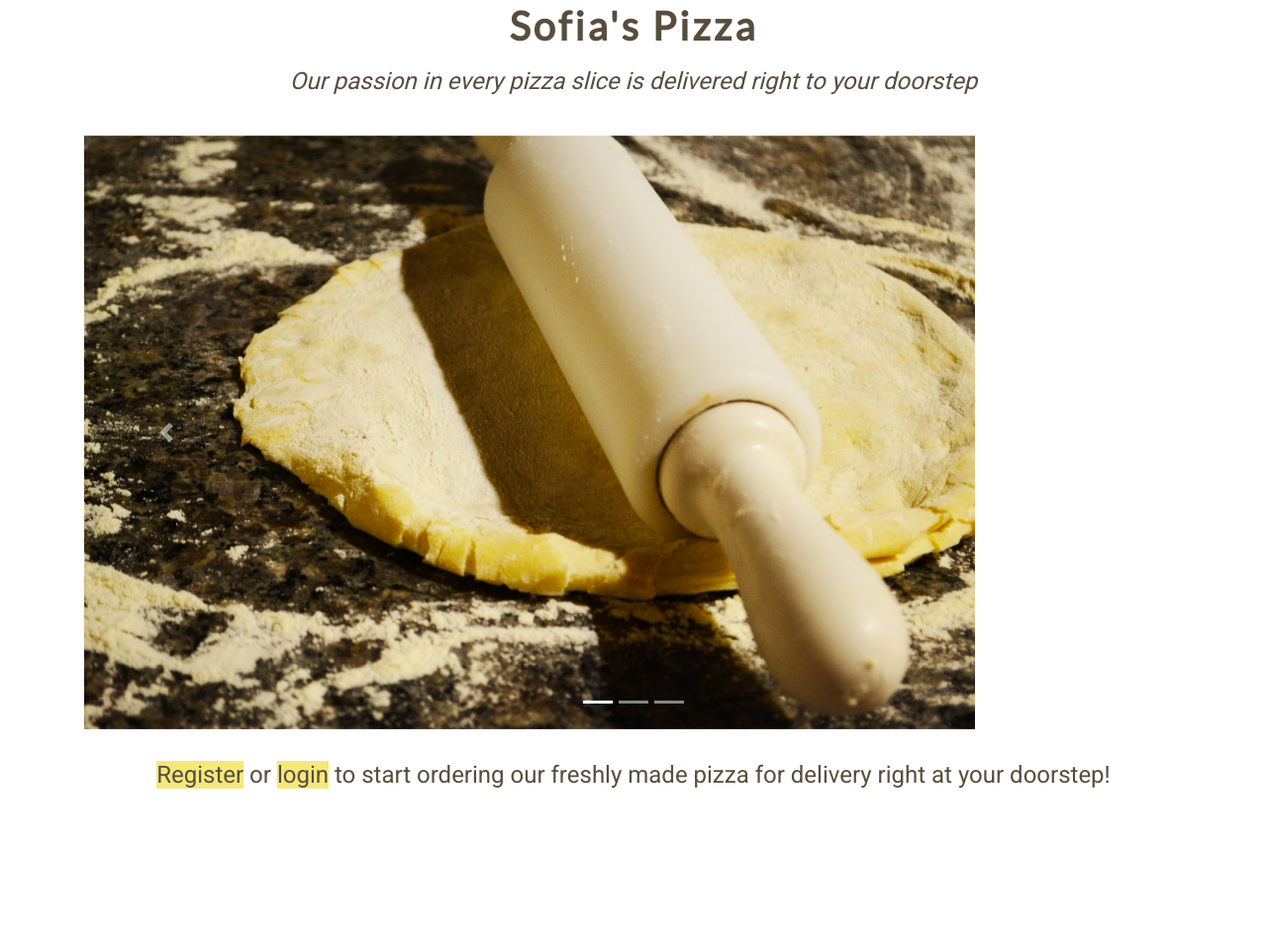
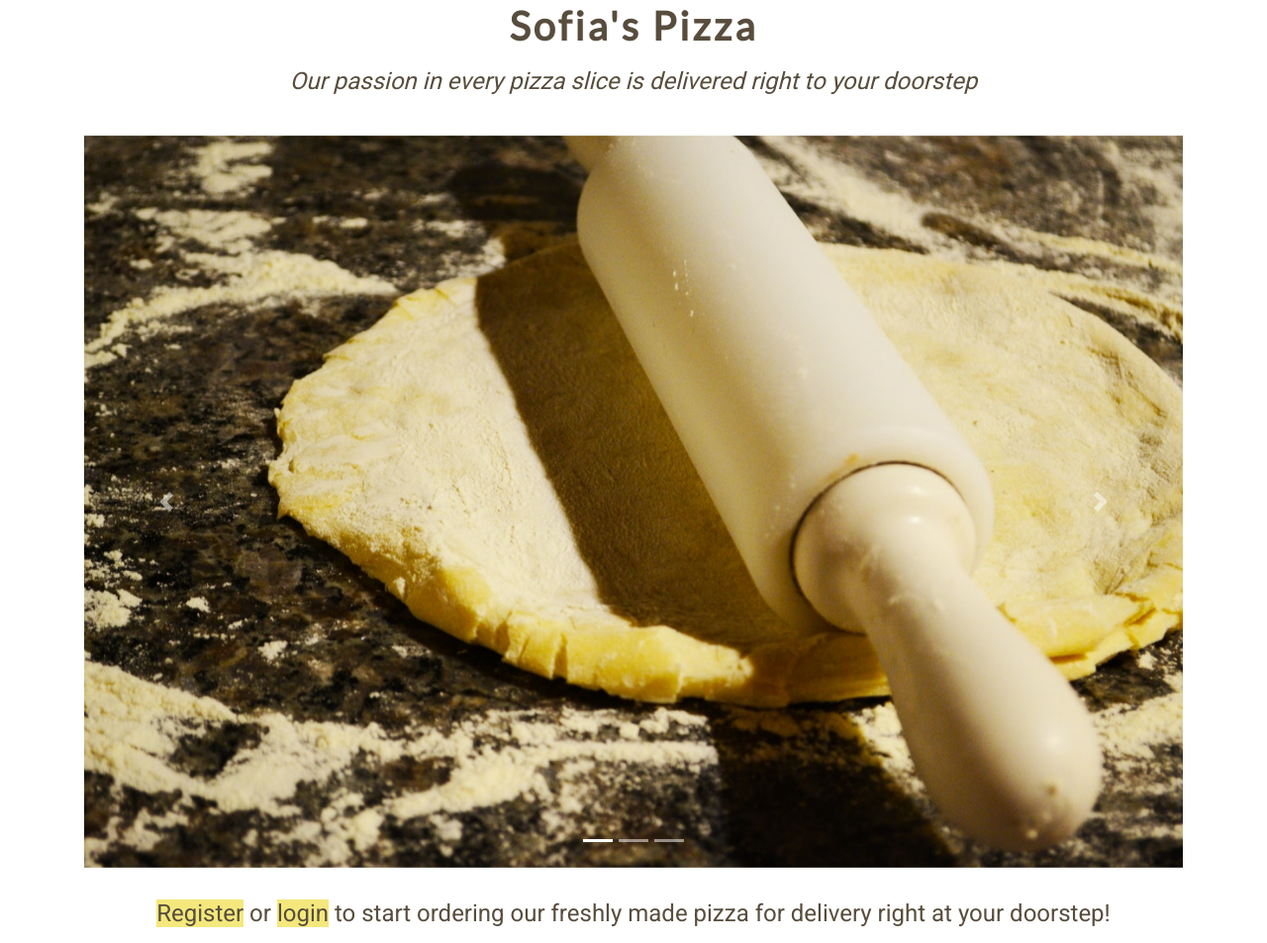
Before and after one commit to amcali/project-online-order, a Django app: page /home/ in a window 1280 px wide. Shown: the part 56-1009 px from the top of the page at 99% size. Before the commit the page ends 853 px from the top, so only its background shows below. Run offline with Django 3.2, Linux system fonts and the light colour scheme; some libraries are stand-ins or nearby versions.

Commit message:
Amended carousel layout.

```diff
--- a/home/templates/home/index.template.html
+++ b/home/templates/home/index.template.html
@@ -18,13 +18,13 @@
       </ol>
       <div class="carousel-inner" role="listbox">
         <div class="carousel-item active">
-          <img class="d-block img-fluid" src="{% static 'images/carousel_01.jpg'%}" style="height:600px;" alt="First slide">
+          <img class="d-block img-fluid" src="{% static 'images/carousel_01.jpg'%}" style="height:95%;" alt="First slide">
         </div>
         <div class="carousel-item">
-          <img class="d-block img-fluid" src="{% static 'images/carousel_03.jpg'%}" style="height:600px;" alt="Second slide">
+          <img class="d-block img-fluid" src="{% static 'images/carousel_03.jpg'%}" style="height:95%;" alt="Second slide">
         </div>
         <div class="carousel-item">
-          <img class="d-block img-fluid" src="{% static 'images/carousel_02.jpg'%}" style="height:600px;" alt="Third slide">
+          <img class="d-block img-fluid" src="{% static 'images/carousel_02.jpg'%}" style="height:95%;" alt="Third slide">
         </div>
       </div>
       <a class="carousel-control-prev" id="carousel-panel1" href="#carousel-home-page" role="button" data-slide="prev">
```
